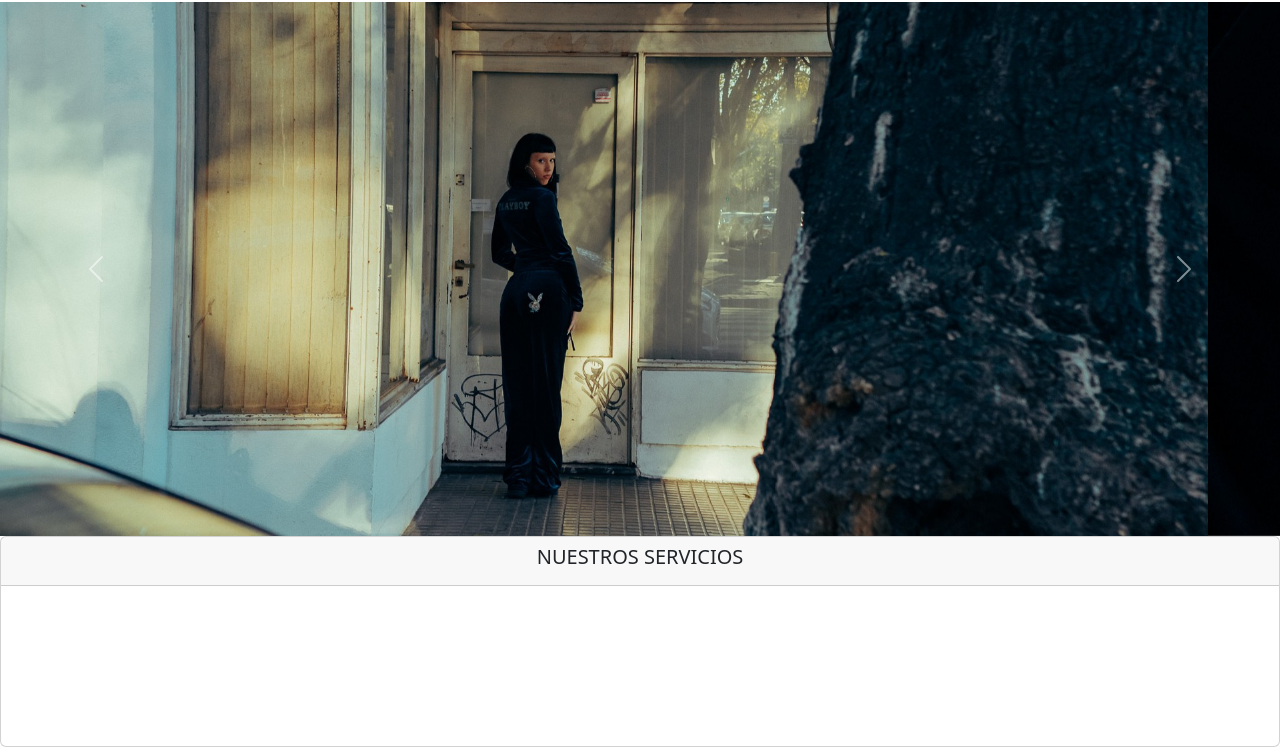
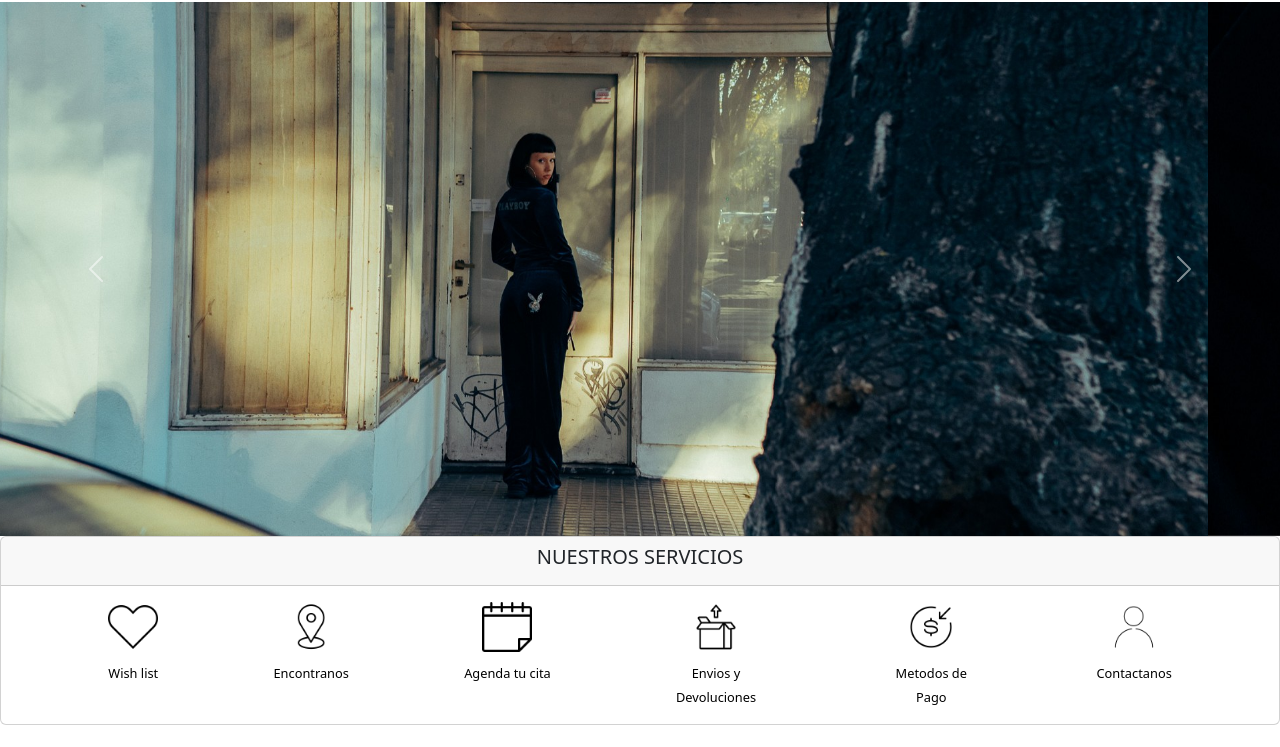
Before and after one commit to lopezrezzamartina2/entrega-lopez-rezza, a plain HTML site: page index.html in a window 1280 px wide. Shown: the part 54-801 px from the top of the page. Drawn offline with nearby package versions, Linux system fonts and the light colour scheme.

Commit message:
agregue los items en fila para pantallas lg

```diff
--- a/index.html
+++ b/index.html
@@ -178,8 +178,57 @@ lupita de busqueda -->
             </div>
 
             </div>
+       <!-- Iconos en filas pantallas grandes -->
+
+      <div class="d-none d-lg-flex justify-content-evenly gap-2 align-items-start  servicio-lg-container">
+                  <div class="servicio-lg">
+                   <img src="./iconos nuestros servicios/1-wishlist.png" class="d-block w-100">
+                   <div class="text-center mt-2">
+                    <a href="#">Wish list</a>
+                   </div>
+                </div>
+
+                  <div class="servicio-lg">
+                    <img src="./iconos nuestros servicios/2-encontranos.png" class="d-block w-100" alt="...">
+                    <div class="text-center mt-2">
+                        <a href="#">Encontranos</a>
+                    </div>
+                  </div>
+
+                  <div class="servicio-lg">
+                    <img src="./iconos nuestros servicios/3-turno.png" class="d-block w-100" alt="...">
+                    <div class="text-center mt-2">
+                        <a href="#">Agenda tu cita</a>
+                    </div>
+                  </div>
+
+                  <div class="servicio-lg">
+                    <img src="./iconos nuestros servicios/4-envios-devoluciones.png" class="d-block w-100" alt="...">
+                    <div class="text-center mt-2">
+                        <a href="#">Envios y Devoluciones</a>
+                    </div>
+                  </div>
+
+                  <div class="servicio-lg">
+                    <img src="./iconos nuestros servicios/5-metodos-pago.png" class="d-block w-100">
+                    <div class="text-center mt-2">
+                        <a href="#">Metodos de Pago</a>
+                    </div>
+                  </div>
+
+                  <div class="servicio-lg">
+                    <img src="./iconos nuestros servicios/6-contactanos.png" class="d-block w-100" alt="...">
+                    <div class="text-center mt-2">
+                        <a href="#">Contactanos</a>
+                    </div>
+                  </div>
+      </div>
+
+
         </div>
        </div>
+
+
 
 
      <footer>
--- a/main.css/main.css
+++ b/main.css/main.css
@@ -7,7 +7,7 @@
     height: 10rem;
     background-color:transparent;
 }
-
+/* estilos pantallas pequeñas y medianas */
 @media (max-width: 992px) {
   .carrusel-servicios {
     max-width: 100px;
@@ -28,3 +28,33 @@
     color: black;
     text-decoration: none;
   }
+}
+/* estilos pantallas lg */
+
+  @media (min-width: 993px) {
+    .servicio-lg {
+        max-width: 100px;
+        text-align: center;
+
+    }
+
+.servicio-lg-container{
+    margin-top: -9rem;
+    padding-bottom: 1rem;
+}
+
+
+  .servicio-lg img{
+    width: 100%;
+    max-height: 50px;
+    object-fit: contain;
+    margin-bottom: 0.5rem;
+  }
+
+  .servicio-lg .text-center a{
+    text-decoration: none;
+    color: black;
+    font-size: 0.8rem;
+  }
+
+}
```
